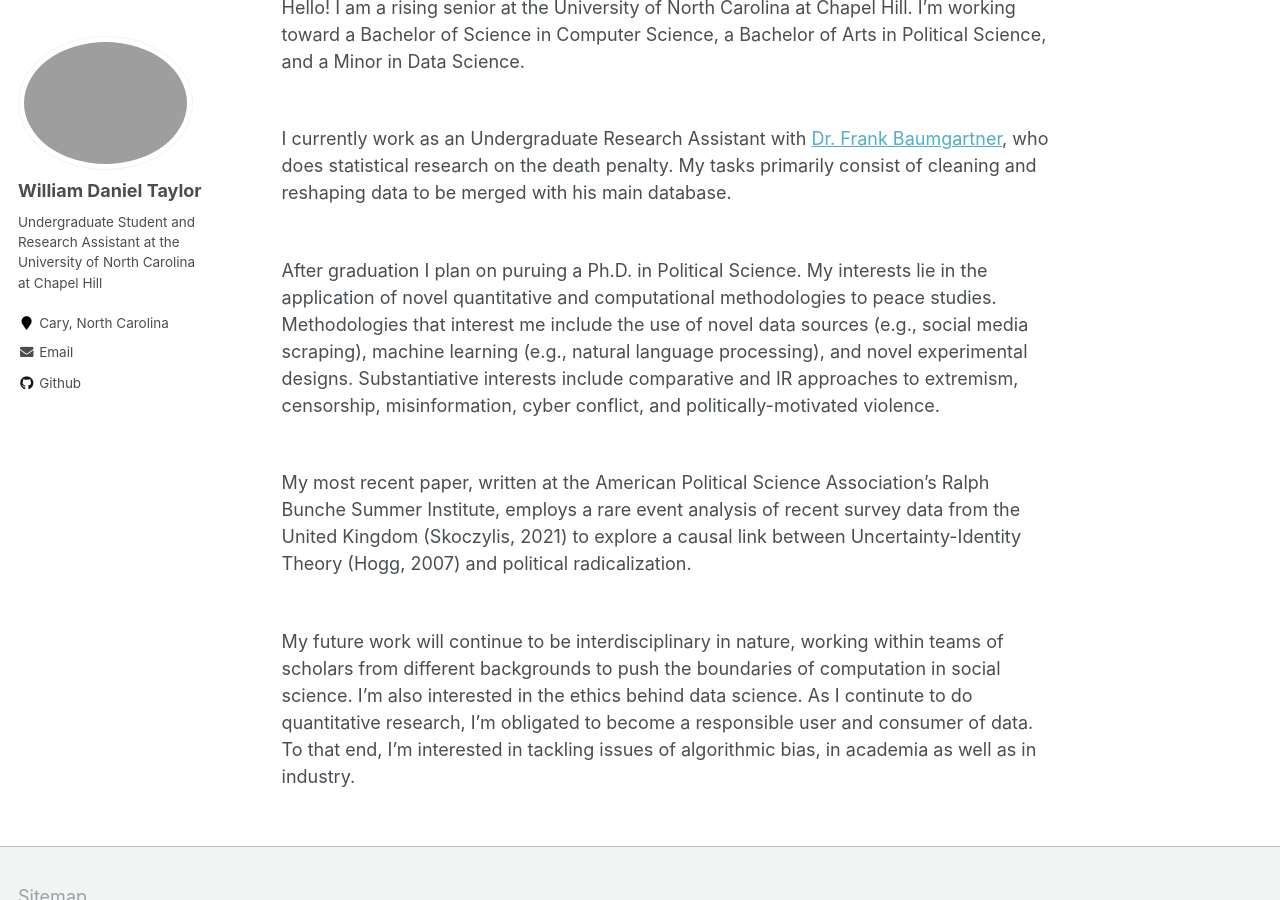
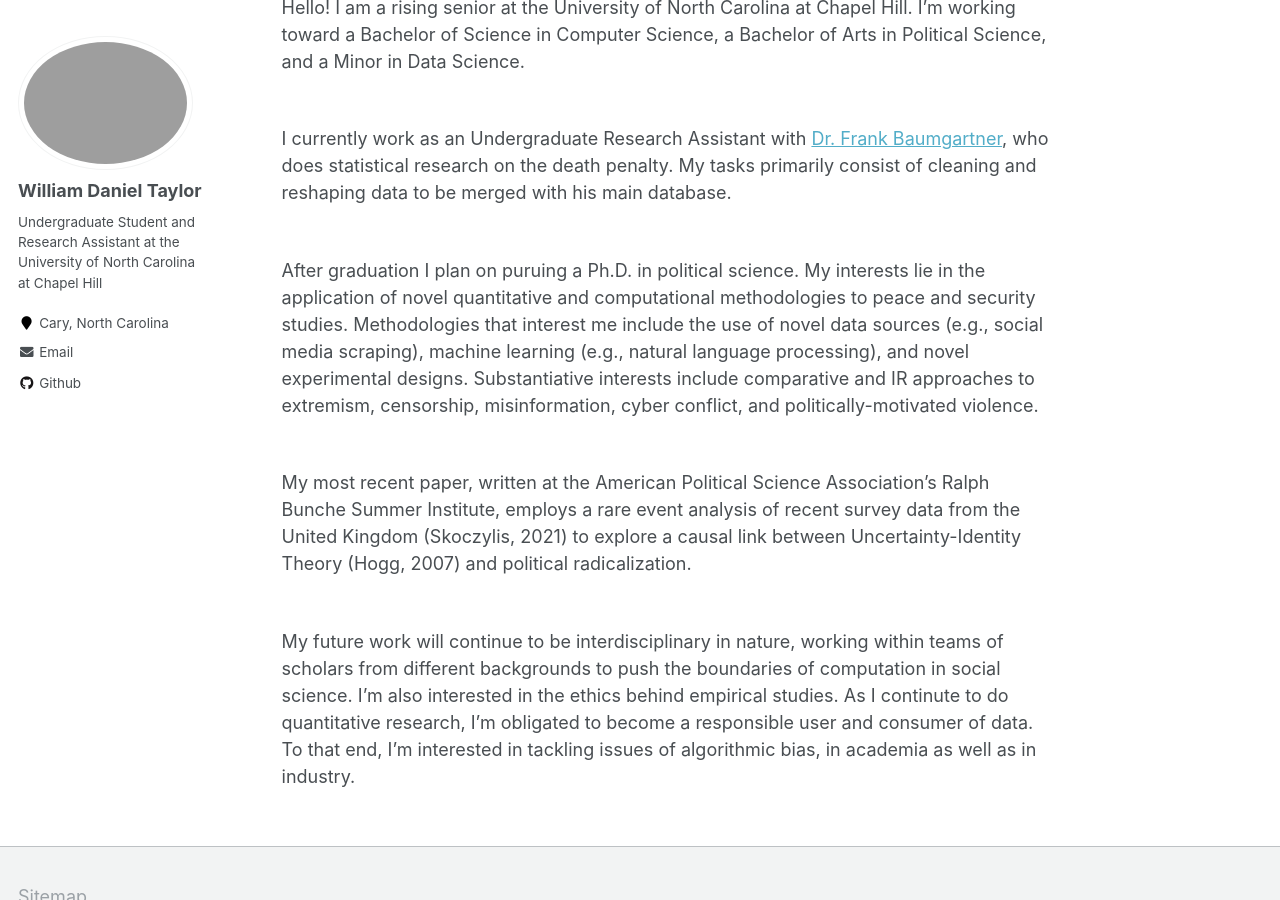
Before and after one commit to wdtaylor30/wdtaylor30.github.io, a Jekyll site: the page built from _pages/about.md, in a window 1280 px wide and 900 px high, scrolled down 722 px. Built offline with Jekyll 4.4.1, drawn with Linux system fonts in a browser that asks for light colours.

Commit message:
updated about.md

```diff
--- a/_pages/about.md
+++ b/_pages/about.md
@@ -15,8 +15,8 @@
 
 I currently work as an Undergraduate Research Assistant with [Dr. Frank Baumgartner](https://fbaum.unc.edu/), who does statistical research on the death penalty. My tasks primarily consist of cleaning and reshaping data to be merged with his main database. <br> <br>
 
-After graduation I plan on puruing a Ph.D. in Political Science. My interests lie in the application of novel quantitative and computational methodologies to peace studies. Methodologies that interest me include the use of novel data sources (e.g., social media scraping), machine learning (e.g., natural language processing), and novel experimental designs. Substantiative interests include comparative and IR approaches to extremism, censorship, misinformation, cyber conflict, and politically-motivated violence.<br><br>
+After graduation I plan on puruing a Ph.D. in political science. My interests lie in the application of novel quantitative and computational methodologies to peace and security studies. Methodologies that interest me include the use of novel data sources (e.g., social media scraping), machine learning (e.g., natural language processing), and novel experimental designs. Substantiative interests include comparative and IR approaches to extremism, censorship, misinformation, cyber conflict, and politically-motivated violence.<br><br>
 
 My most recent paper, written at the American Political Science Association's Ralph Bunche Summer Institute, employs a rare event analysis of recent survey data from the United Kingdom (Skoczylis, 2021) to explore a causal link between Uncertainty-Identity Theory (Hogg, 2007) and political radicalization.<br> <br>
 
-My future work will continue to be interdisciplinary in nature, working within teams of scholars from different backgrounds to push the boundaries of computation in social science. I'm also interested in the ethics behind data science. As I continute to do quantitative research, I'm obligated to become a responsible user and consumer of data. To that end, I'm interested in tackling issues of algorithmic bias, in academia as well as in industry.
+My future work will continue to be interdisciplinary in nature, working within teams of scholars from different backgrounds to push the boundaries of computation in social science. I'm also interested in the ethics behind empirical studies. As I continute to do quantitative research, I'm obligated to become a responsible user and consumer of data. To that end, I'm interested in tackling issues of algorithmic bias, in academia as well as in industry.
```
